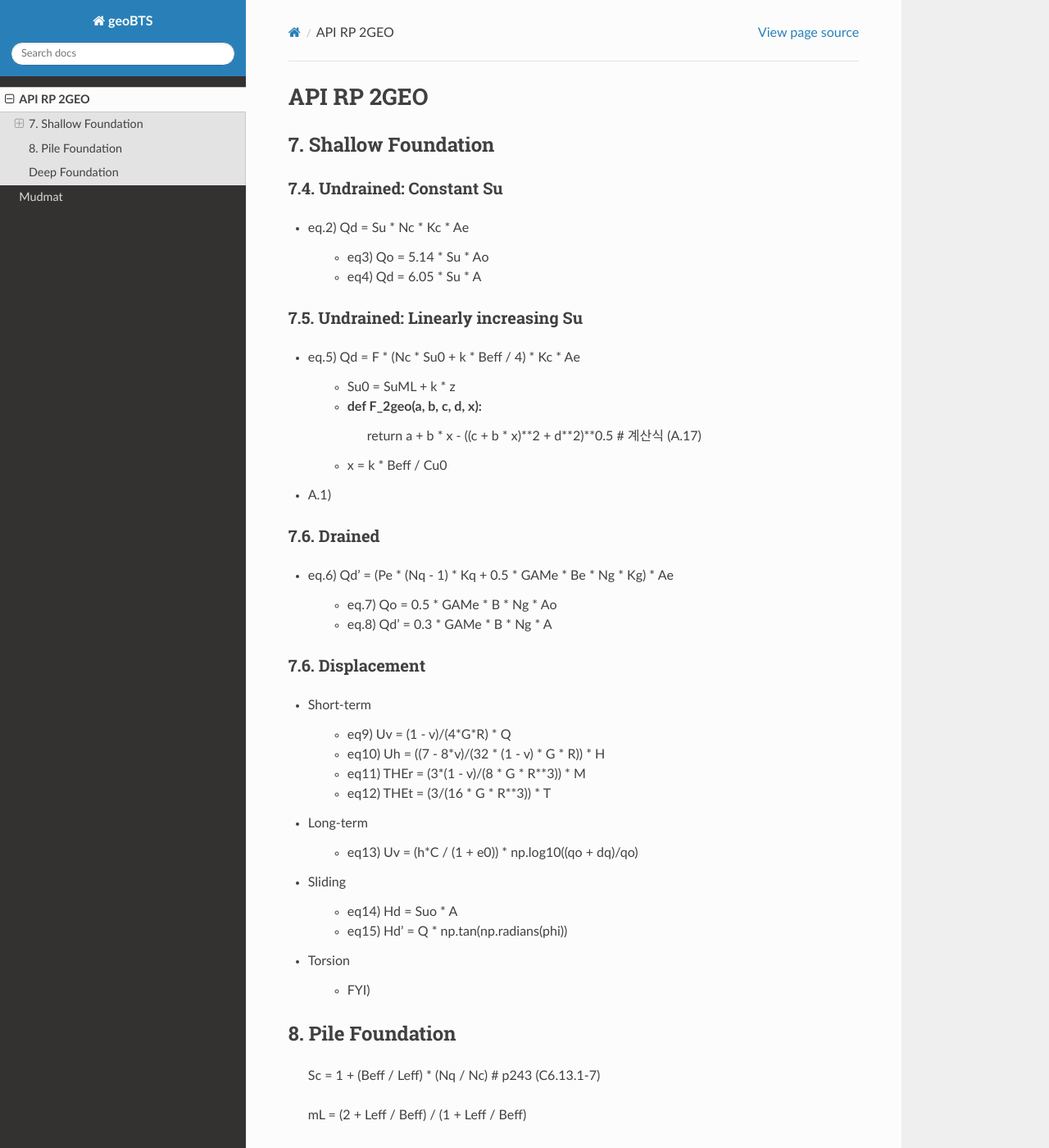
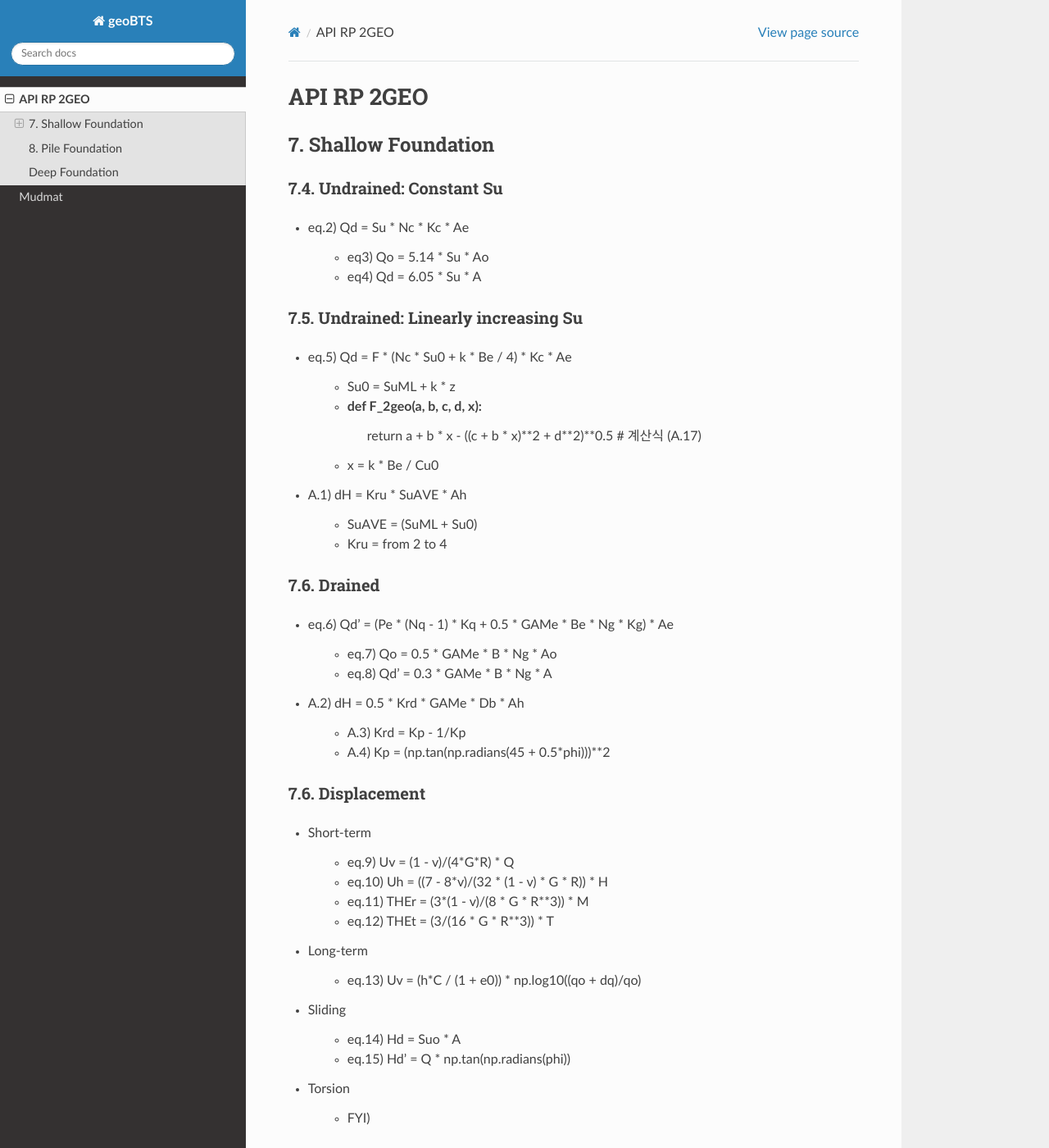
Before and after one commit to jungsohn/geoBTS, a Sphinx documentation site: the page built from docs/source/API_2GEO.rst, in a window 1280 px wide and 1400 px high. Shown: the whole window at 82% size. Built offline with Sphinx 7.4.7 and the Read the Docs theme 3.1.0, drawn with Linux system fonts in a browser that asks for light colours.

Commit message:
Update API_2GEO.rst

```diff
--- a/docs/source/API_2GEO.rst
+++ b/docs/source/API_2GEO.rst
@@ -16,16 +16,20 @@ API RP 2GEO
 7.5. Undrained: Linearly increasing Su
 ............................
 
-- eq.5) Qd = F * (Nc * Su0 + k * Beff / 4) * Kc * Ae
+- eq.5) Qd = F * (Nc * Su0 + k * Be / 4) * Kc * Ae
 
         - Su0 = SuML + k * z
 
         - def F_2geo(a, b, c, d, x):
             return a + b * x - ((c + b * x)**2 + d**2)**0.5  # 계산식 (A.17)
 
-        - x = k * Beff / Cu0
+        - x = k * Be / Cu0
 
-- A.1)
+- A.1) dH = Kru * SuAVE * Ah
+
+        - SuAVE = (SuML + Su0)
+
+        - Kru = from 2 to 4
 
 7.6. Drained
 ............................
@@ -36,28 +40,34 @@ API RP 2GEO
 
         - eq.8) Qd' = 0.3 * GAMe * B * Ng * A
 
+- A.2) dH = 0.5 * Krd * GAMe * Db * Ah
+
+        - A.3) Krd = Kp - 1/Kp
+
+        - A.4) Kp = (np.tan(np.radians(45 + 0.5*phi)))**2
+
 7.6. Displacement
 ............................
 
 - Short-term
 
-    - eq9) Uv = (1 - v)/(4*G*R) * Q
+    - eq.9) Uv = (1 - v)/(4*G*R) * Q
 
-    - eq10) Uh = ((7 - 8*v)/(32 * (1 - v) * G * R)) * H
+    - eq.10) Uh = ((7 - 8*v)/(32 * (1 - v) * G * R)) * H
 
-    - eq11) THEr = (3*(1 - v)/(8 * G * R**3)) * M
+    - eq.11) THEr = (3*(1 - v)/(8 * G * R**3)) * M
 
-    - eq12) THEt = (3/(16 * G * R**3)) * T
+    - eq.12) THEt = (3/(16 * G * R**3)) * T
 
 - Long-term
 
-    - eq13) Uv = (h*C / (1 + e0)) * np.log10((qo + dq)/qo)
+    - eq.13) Uv = (h*C / (1 + e0)) * np.log10((qo + dq)/qo)
 
 - Sliding
 
-    - eq14) Hd = Suo * A
+    - eq.14) Hd = Suo * A
 
-    - eq15) Hd' = Q * np.tan(np.radians(phi))
+    - eq.15) Hd' = Q * np.tan(np.radians(phi))
 
 - Torsion
 
```
